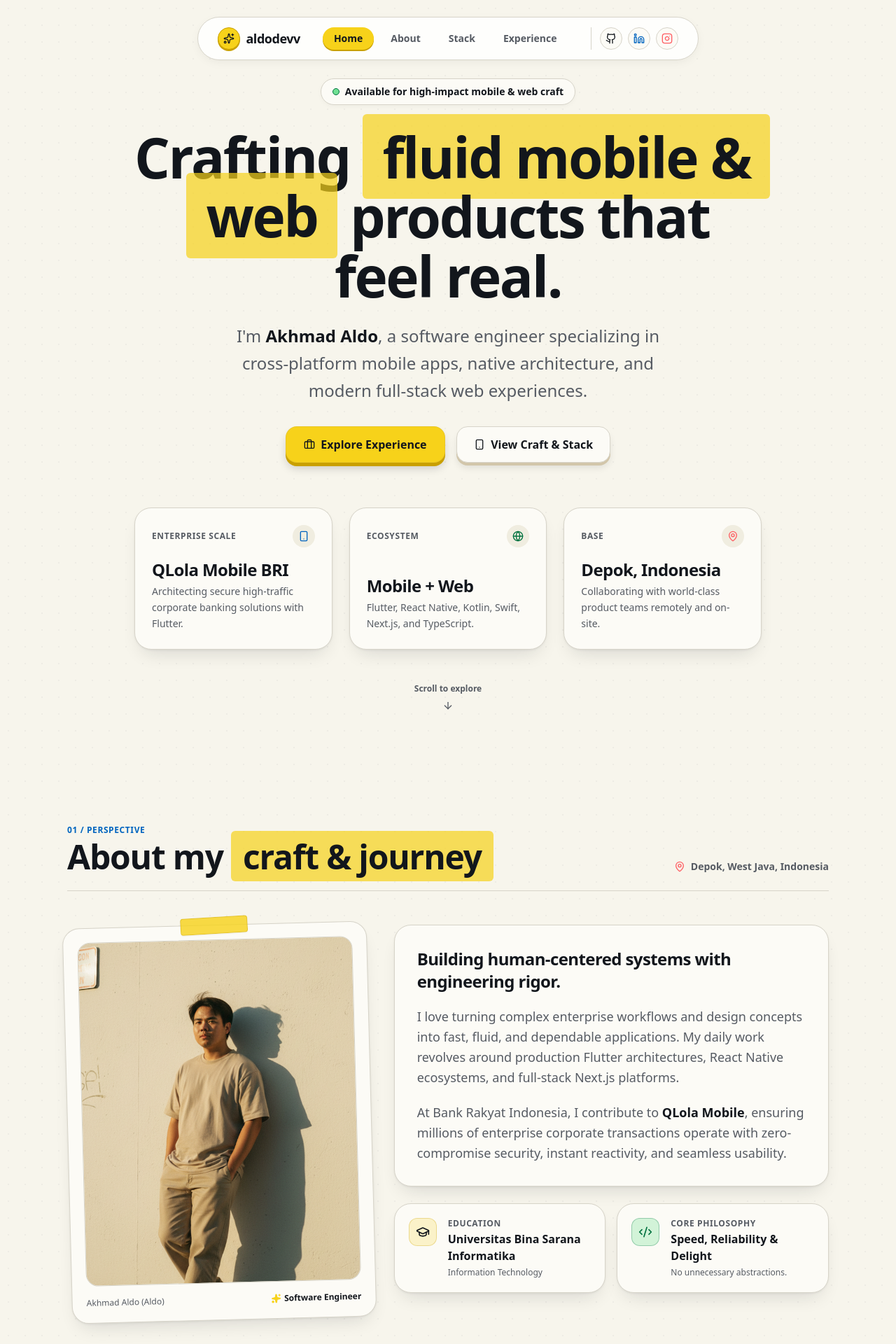
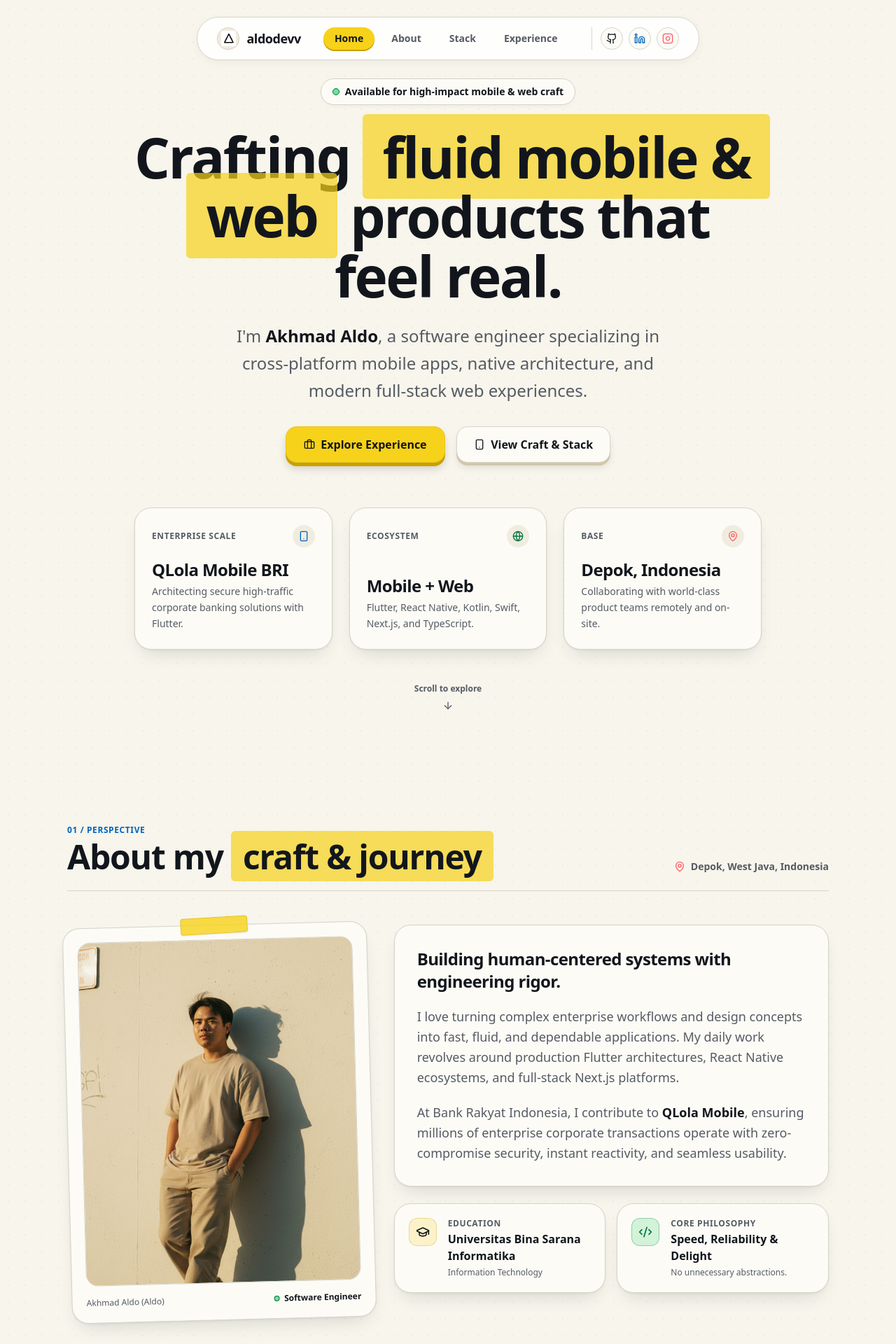
Before and after one commit to aldodevv/aldodevv, a Next.js app: page / in a window 1280 px wide. Shown: the top 1920 px of the page at 70% size. Built offline with nearby package versions, Linux system fonts and the light colour scheme; a web font is replaced by a local one.

Commit message:
feat: replace decorative sparkles icons with custom brand logo and status indicator

```diff
--- a/features/portfolio/components/PortfolioNavbar.tsx
+++ b/features/portfolio/components/PortfolioNavbar.tsx
@@ -2,7 +2,8 @@
 
 import React, { useEffect, useState } from "react";
 import { motion } from "framer-motion";
-import { Github, Linkedin, Instagram, Sparkles } from "lucide-react";
+import Image from "next/image";
+import { Github, Linkedin, Instagram } from "lucide-react";
 
 export default function PortfolioNavbar() {
     const [isScrolled, setIsScrolled] = useState(false);
@@ -57,13 +58,19 @@ export default function PortfolioNavbar() {
                         : "bg-[#fefefc] border border-[var(--color-rule)] shadow-[0_4px_16px_-4px_rgba(20,20,30,0.08)]"
                 }`}
             >
-                {/* Brand Logo with Hum Pear Highlight */}
+                {/* Brand Logo with Authentic User Logo */}
                 <button
                     onClick={() => scrollTo("Hero")}
-                    className="flex items-center gap-2 group text-left cursor-pointer"
+                    className="flex items-center gap-2.5 group text-left cursor-pointer"
                 >
-                    <div className="w-8 h-8 rounded-full bg-[var(--color-accent)] flex items-center justify-center border border-[var(--color-accent-deep)] shadow-[0_2px_0_0_var(--color-accent-deep)] group-hover:rotate-12 transition-transform duration-200">
-                        <Sparkles className="w-4 h-4 text-[var(--color-ink)]" />
+                    <div className="w-8 h-8 rounded-full bg-[var(--color-paper-2)] flex items-center justify-center border border-[var(--color-rule)] overflow-hidden p-1 shadow-xs group-hover:scale-105 transition-transform duration-200">
+                        <Image
+                            src="/assets/logo.png"
+                            alt="aldodevv"
+                            width={24}
+                            height={24}
+                            className="w-full h-full object-contain"
+                        />
                     </div>
                     <span className="font-semibold text-base md:text-lg text-[var(--color-ink)] tracking-tight">
                         aldodevv
--- a/features/portfolio/sections/HeroSection.tsx
+++ b/features/portfolio/sections/HeroSection.tsx
@@ -2,7 +2,7 @@
 
 import React from "react";
 import { motion } from "framer-motion";
-import { ArrowDown, Sparkles, Smartphone, Globe, Briefcase, MapPin } from "lucide-react";
+import { ArrowDown, Smartphone, Globe, Briefcase, MapPin } from "lucide-react";
 
 export default function HeroSection() {
     const scrollToSection = (id: string) => {
--- a/features/portfolio/sections/PortfolioAboutSection.tsx
+++ b/features/portfolio/sections/PortfolioAboutSection.tsx
@@ -2,7 +2,7 @@
 
 import React, { useRef } from "react";
 import { motion, useInView } from "framer-motion";
-import { MapPin, GraduationCap, Code2, Sparkles, HeartHandshake } from "lucide-react";
+import { MapPin, GraduationCap, Code2 } from "lucide-react";
 import Image from "next/image";
 
 export default function PortfolioAboutSection() {
@@ -62,8 +62,8 @@ export default function PortfolioAboutSection() {
 
                             <div className="mt-4 flex items-center justify-between text-xs text-[var(--color-muted)] font-medium">
                                 <span>Akhmad Aldo (Aldo)</span>
-                                <span className="inline-flex items-center gap-1 font-semibold text-[var(--color-ink)]">
-                                    <Sparkles className="w-3.5 h-3.5 text-[var(--color-accent)] fill-[var(--color-accent)]" />
+                                <span className="inline-flex items-center gap-1.5 font-semibold text-[var(--color-ink)]">
+                                    <span className="w-2 h-2 rounded-full bg-[var(--color-mint)] border border-[var(--color-mint-deep)]" />
                                     Software Engineer
                                 </span>
                             </div>
```
